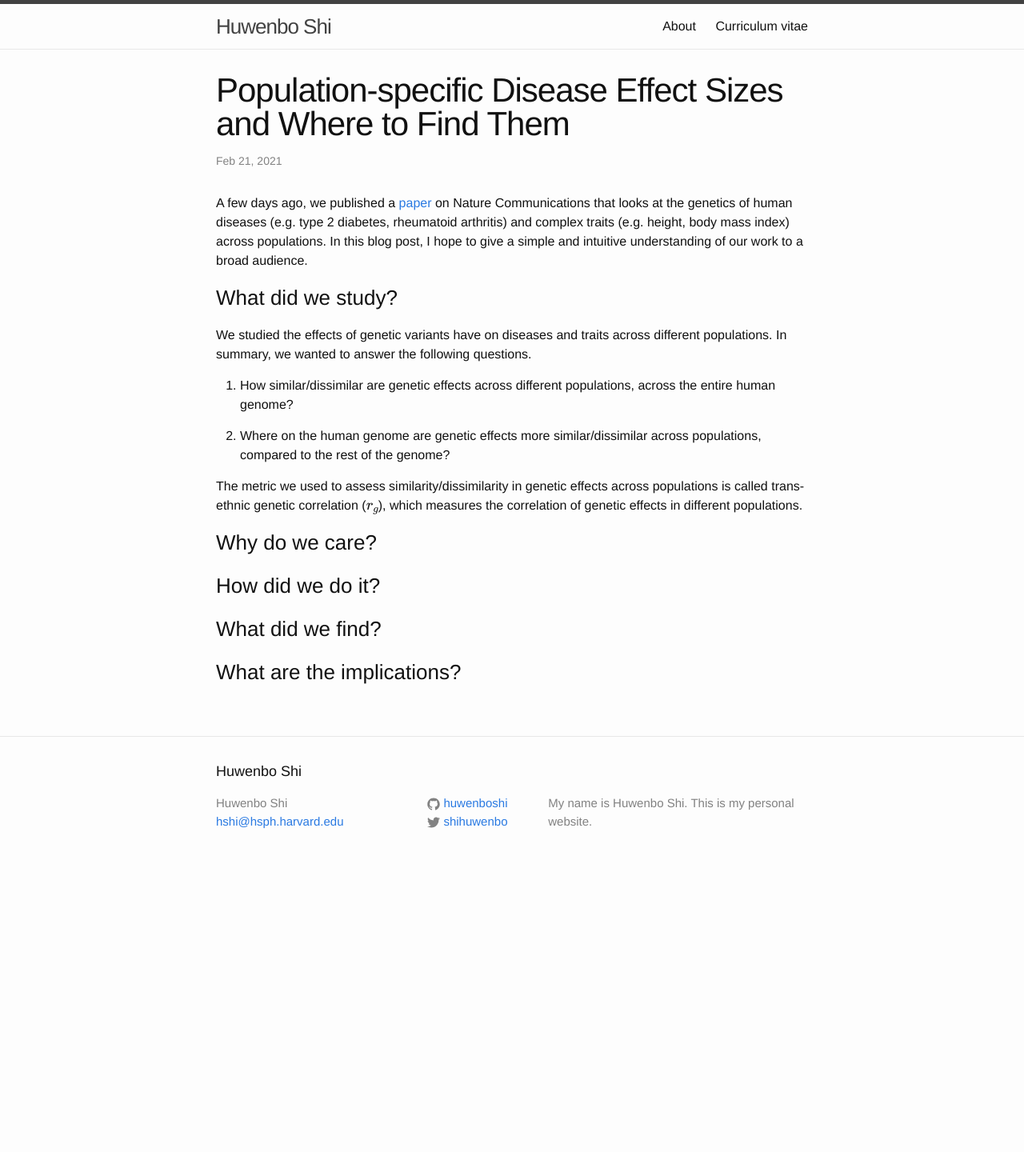
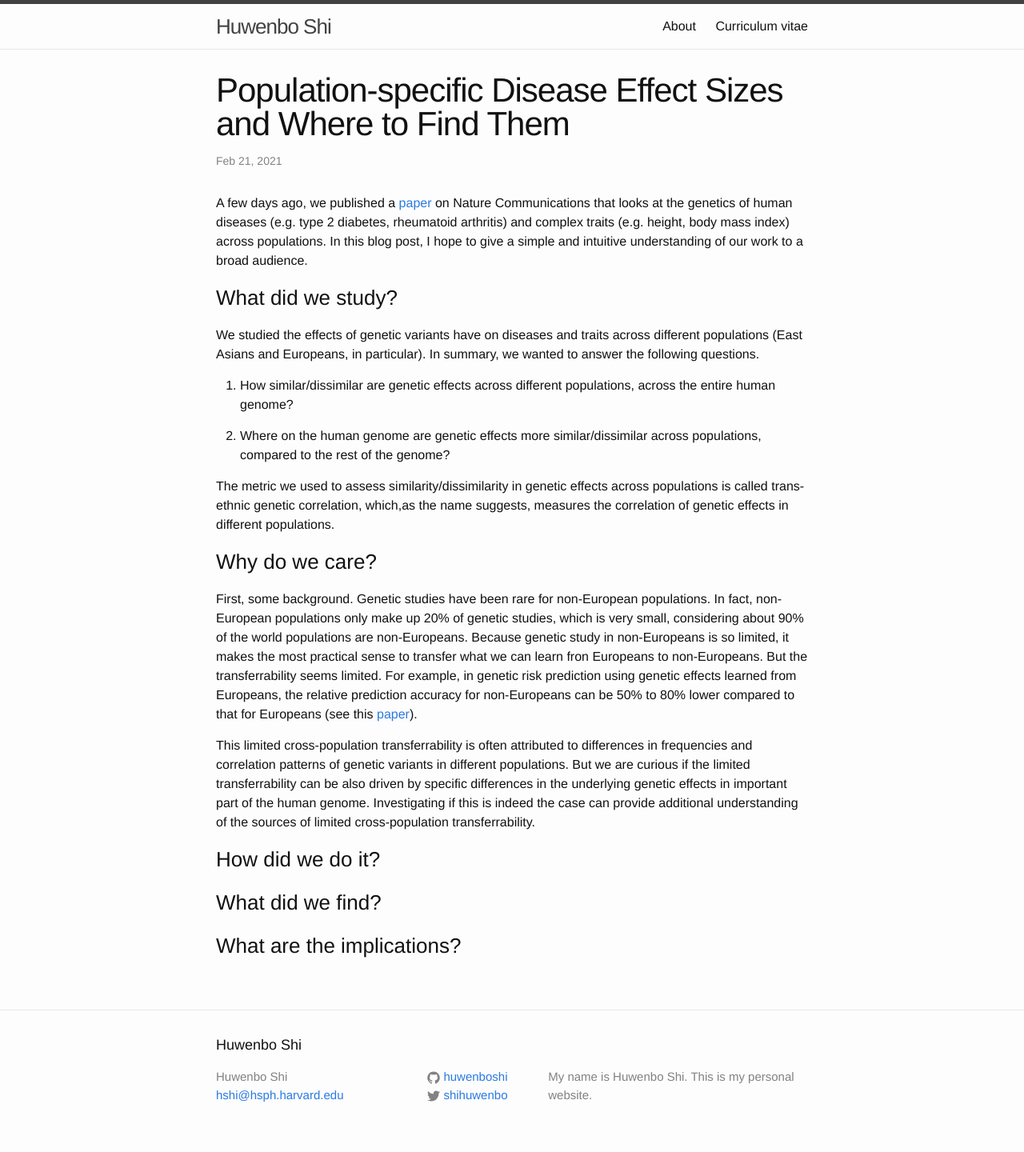
Before and after one commit to huwenboshi/huwenboshi.github.io, a Jekyll site: the page built from _posts/2021-02-21-crosspopfunct.markdown, in a window 1280 px wide. Shown: the whole page at 80% size. Built offline with Jekyll 4.4.1, drawn with Linux system fonts in a browser that asks for light colours; formulas are drawn with MathJax 3; before the commit the page ends 1098 px from its top, so only the background shows below that.

Commit message:
updated blog

```diff
--- a/_posts/2021-02-21-crosspopfunct.markdown
+++ b/_posts/2021-02-21-crosspopfunct.markdown
@@ -18,21 +18,39 @@ blog post, I hope to give a simple and intuitive understanding of our work to a
 ### What did we study?
 
 We studied the effects of genetic variants have on diseases
-and traits across different populations. In summary, we wanted to answer the
-following questions.
+and traits across different populations (East Asians and Europeans, in particular).
+In summary, we wanted to answer the following questions.
 
 1. How similar/dissimilar are genetic effects across different populations,
 across the entire human genome?
 
-2. Where on the human genome are genetic effects  more similar/dissimilar
+2. Where on the human genome are genetic effects more similar/dissimilar
 across populations, compared to the rest of the genome?
 
 The metric we used to assess similarity/dissimilarity in genetic effects
-across populations is called trans-ethnic genetic correlation (\\( r_g \\)),
-which measures the correlation of genetic effects in different populations.
+across populations is called trans-ethnic genetic correlation,
+which,as the name suggests, measures the correlation of genetic
+effects in different populations.
 
 ### Why do we care?
 
+First, some background. Genetic studies have been rare
+for non-European populations. In fact, non-European populations only make up
+20% of genetic studies, which is very small, considering about 90% of the world
+populations are non-Europeans. Because genetic study in non-Europeans is so limited,
+it makes the most practical sense to transfer what we can learn fron
+Europeans to non-Europeans. But the transferrability seems limited. For example,
+in genetic risk prediction using genetic effects learned from Europeans, the
+relative prediction accuracy for non-Europeans can
+be 50% to 80% lower compared to that for Europeans (see this [paper](https://www.nature.com/articles/s41588-019-0379-x?WT.ec_id=NG-201904&sap-outbound-id=2C9E78DECC81D5016FE335EAE68FF5C714553CD4)).
+
+This limited cross-population transferrability is often attributed to differences in frequencies
+and correlation patterns of genetic variants in different populations. But
+we are curious if the limited transferrability can be also driven by
+specific differences in the underlying genetic effects in important part
+of the human genome. Investigating if this is indeed the case can provide
+additional understanding of the sources of limited cross-population
+transferrability.
 
 ### How did we do it?
 
```
